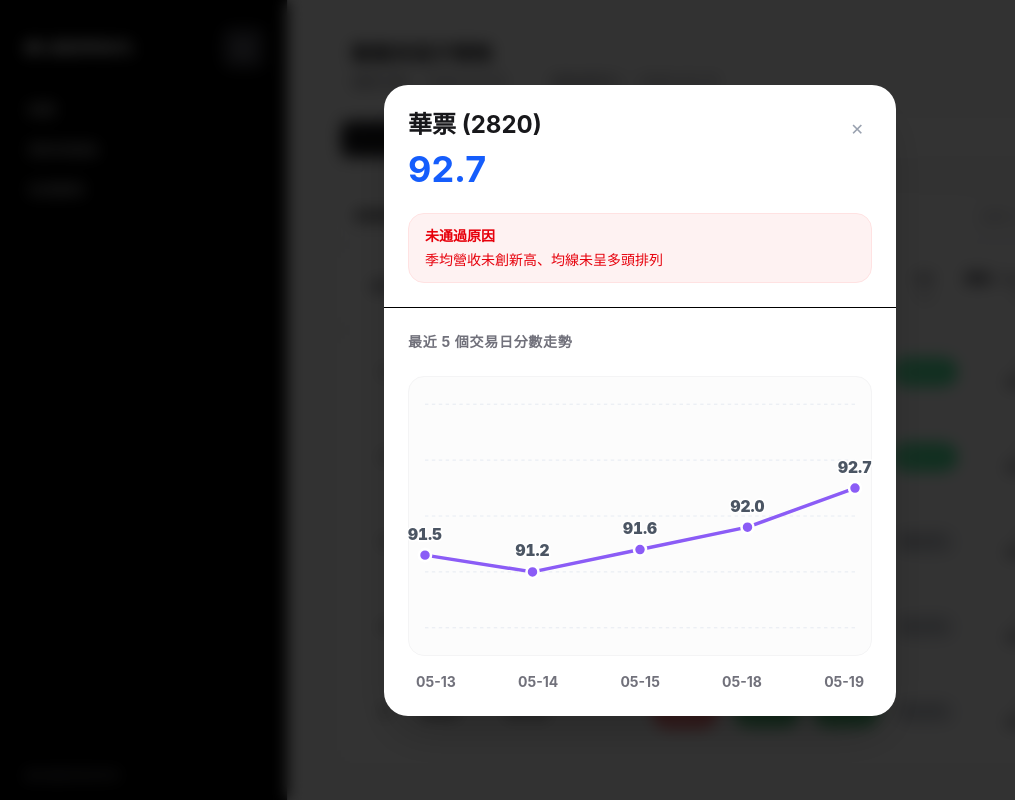
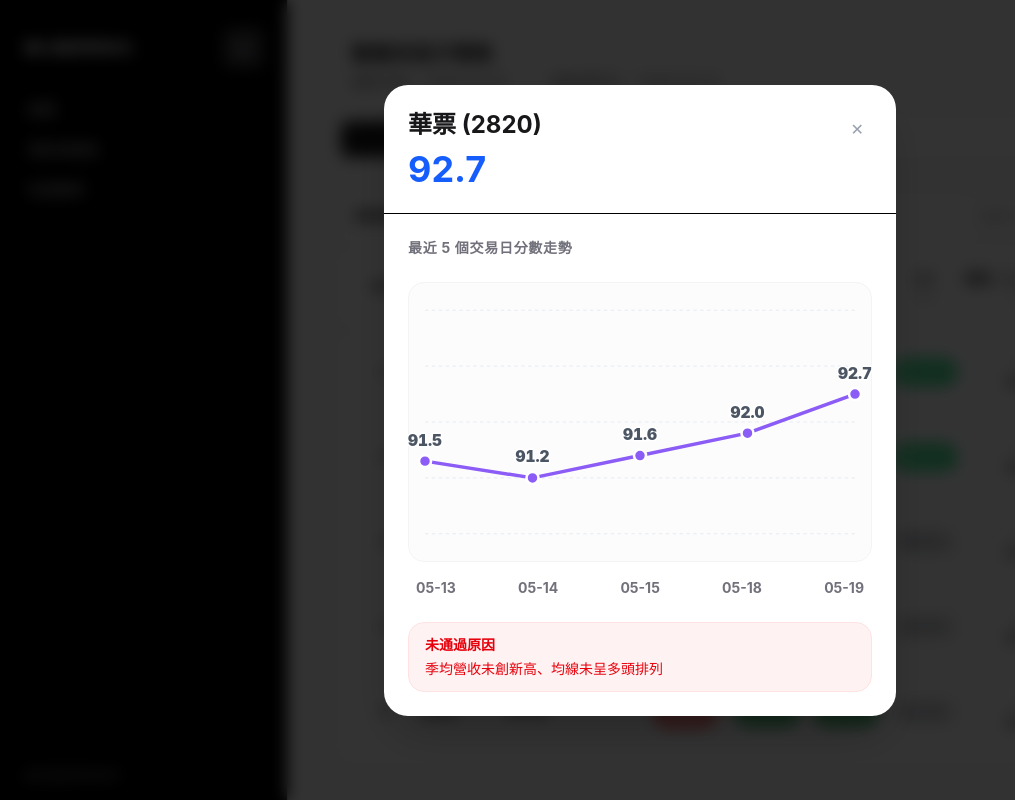
Before and after one commit to amu-0713/my-stock-rank, a React (Vite) app: page /strategy/1 in a window 1280 px wide. Both pictures are taken after a click on the element "92.7". Shown: the whole page, without its empty margins (0-1015 px from the left). Built offline with nearby package versions, Linux system fonts and the light colour scheme.

Commit message:
Update RankList.jsx

```diff
--- a/src/components/RankList.jsx
+++ b/src/components/RankList.jsx
@@ -115,16 +115,14 @@ function ScoreModal({ stock, onClose }) {
 
   return createPortal(
     <div className="fixed inset-0 z-[9999] flex items-center justify-center bg-black/80 backdrop-blur-sm" onClick={onClose}>
-      <div className="bg-white rounded-3xl w-full max-w-lg landscape:max-md:max-w-[680px] landscape:max-md:flex landscape:max-md:gap-6 shadow-2xl overflow-hidden pointer-events-auto mx-4" onClick={e => e.stopPropagation()}>
-
-        {/* 左邊：股票名稱 + 分數 + 濾網資訊 */}
-        <div className="p-6 border-b landscape:max-md:border-b-0 landscape:max-md:border-r landscape:max-md:w-2/5">
-          <div className="flex justify-between items-start">
+      <div className="bg-white rounded-3xl w-full max-w-lg shadow-2xl overflow-hidden pointer-events-auto mx-4" onClick={e => e.stopPropagation()}>
+        {/* ScoreModal 內容保持不變 */}
+        <div className="p-6 border-b flex justify-between items-start">
           <div>
             <div className="font-bold text-2xl text-zinc-900">
               {stock.name} ({stock.stock_id})
             </div>
-              <div className="text-4xl landscape:max-md:text-3xl font-bold text-blue-600 mt-2 landscape:max-md:mt-1">
+            <div className="text-4xl font-bold text-blue-600 mt-2">
               {formatScore(stock.display_score)}
             </div>
           </div>
@@ -133,28 +131,12 @@ function ScoreModal({ stock, onClose }) {
           </button>
         </div>
 
-          {/* 濾網資訊 */}
-          {stock.passed_filter ? (
-            <div className="mt-6 rounded-2xl border border-emerald-100 bg-emerald-50 px-4 py-3 text-sm text-emerald-600">
-              已通過選股條件
-            </div>
-          ) : (
-            stock.failed_conditions && stock.failed_conditions.length > 0 && (
-              <div className="mt-6 rounded-2xl border border-red-100 bg-red-50 px-4 py-3 text-sm text-red-600">
-                <div className="font-bold mb-1">未通過原因</div>
-                <div>{stock.failed_conditions.join('、')}</div>
-              </div>
-            )
-          )}
-        </div>
-
-        {/* 右邊：折線圖 + 日期 */}
-        <div className="p-6 landscape:max-md:w-3/5">
+        <div className="p-6">
           <div className="text-sm font-bold text-zinc-500 mb-6 uppercase tracking-wider">
             最近 5 個交易日分數走勢
           </div>
 
-          <div className="relative h-[280px] landscape:max-md:h-[220px] w-full border border-zinc-100 rounded-2xl bg-zinc-50/50 p-4 landscape:max-md:p-3">
+          <div className="relative h-[280px] w-full border border-zinc-100 rounded-2xl bg-zinc-50/50 p-4">
             <svg viewBox={`0 0 ${vWidth} ${vHeight}`} className="w-full h-full overflow-visible">
               {[0, 0.25, 0.5, 0.75, 1].map((p, i) => {
                 const y = vHeight * p
@@ -204,11 +186,24 @@ function ScoreModal({ stock, onClose }) {
             </svg>
           </div>
 
-          <div className="flex justify-between mt-4 landscape:max-md:mt-3 text-sm text-zinc-500 font-bold px-2">
+          <div className="flex justify-between mt-4 text-sm text-zinc-500 font-bold px-2">
             {stock.history.map((item, i) => (
               <div key={i}>{item.date.slice(5)}</div>
             ))}
           </div>
+
+          {stock.passed_filter ? (
+            <div className="mt-6 rounded-2xl border border-emerald-100 bg-emerald-50 px-4 py-3 text-sm text-emerald-600">
+              已通過選股條件
+            </div>
+          ) : (
+            stock.failed_conditions && stock.failed_conditions.length > 0 && (
+              <div className="mt-6 rounded-2xl border border-red-100 bg-red-50 px-4 py-3 text-sm text-red-600">
+                <div className="font-bold mb-1">未通過原因</div>
+                <div>{stock.failed_conditions.join('、')}</div>
+              </div>
+            )
+          )}
         </div>
       </div>
     </div>,
```
Lines whose indentation alone changed are shown as unchanged.
